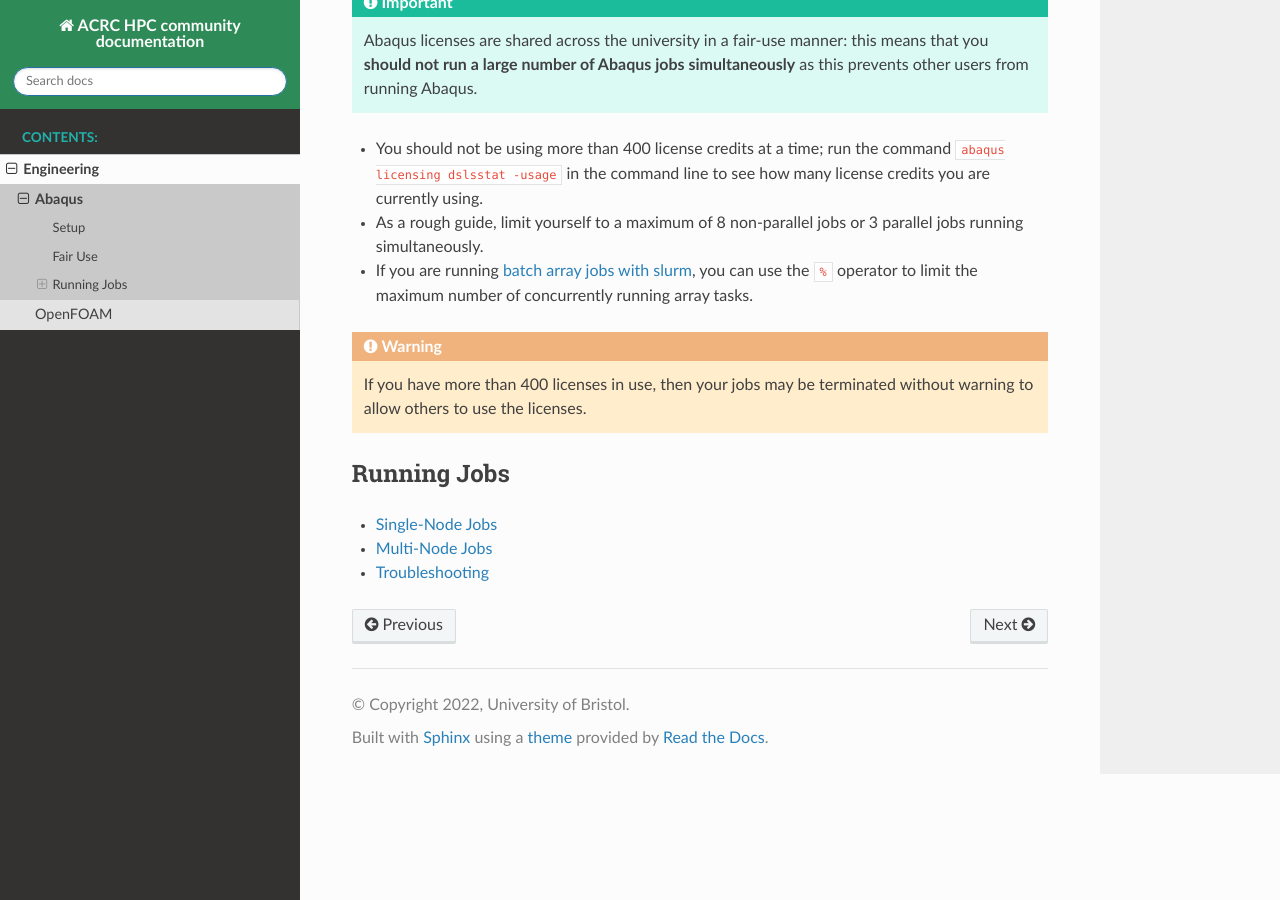
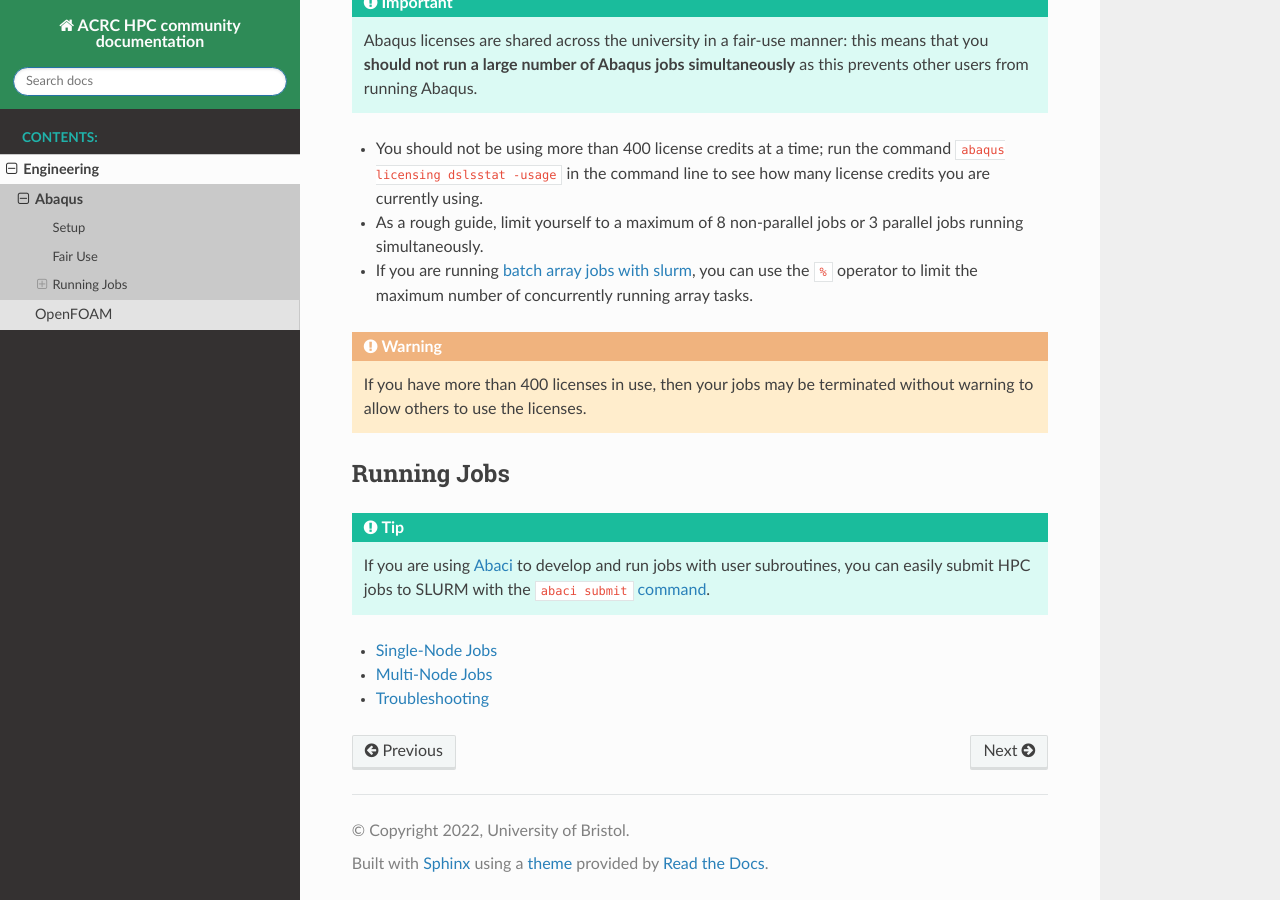
Before and after one commit to ACRC/HPC-community-docs, a Sphinx documentation site: the page built from source/engineering/abaqus/index.md, in a window 1280 px wide and 900 px high, scrolled down 1195 px. Built offline with Sphinx 7.4.7 and the Read the Docs theme 2.0.0, drawn with Linux system fonts in a browser that asks for light colours.

Commit message:
Add: link to submitting jobs with abaci.

````diff
--- a/source/engineering/abaqus/index.md
+++ b/source/engineering/abaqus/index.md
@@ -78,6 +78,13 @@ terminated without warning to allow others to use the licenses.
 
 ## Running Jobs
 
+```{tip}
+If you are using [Abaci](https://bristolcompositesinstitute.github.io/abaci/index.html)
+to develop and run jobs with user subroutines, you can easily submit HPC jobs
+to SLURM with the
+[`abaci submit` command](https://bristolcompositesinstitute.github.io/abaci/how-to-guides/hpc-job-submission.html).
+```
+
 ```{toctree}
 ---
 includehidden: true
````
